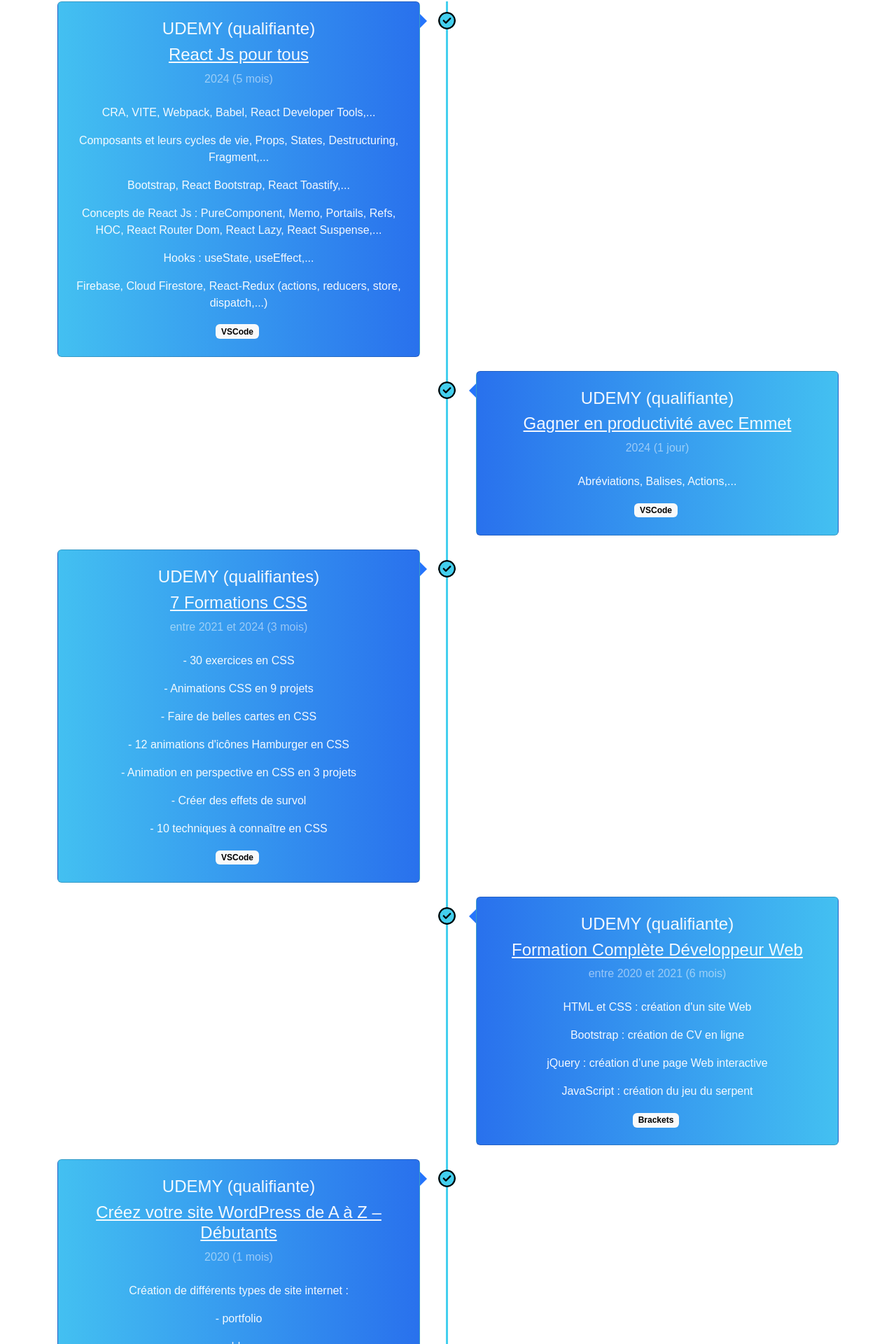
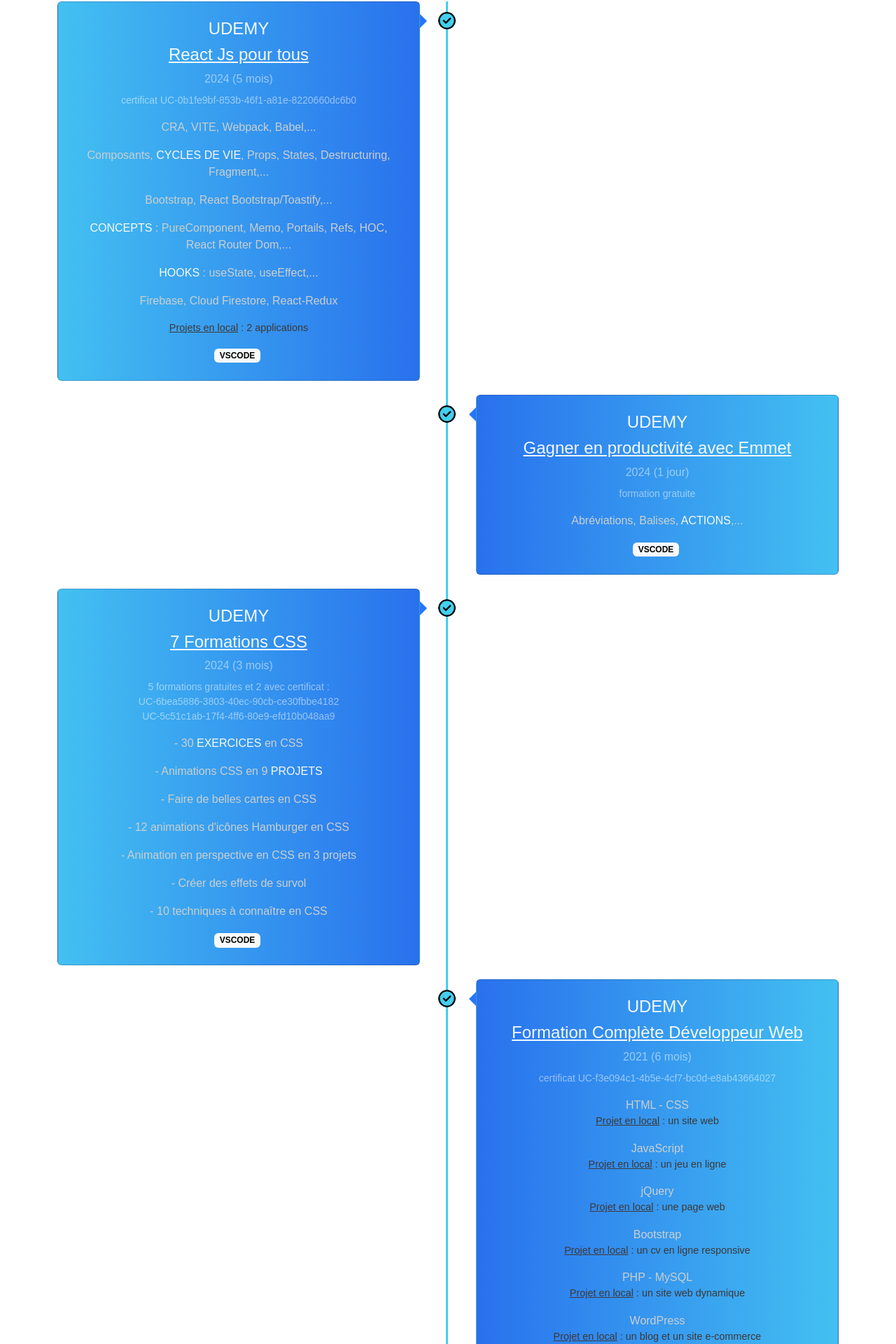
Before and after one commit to JessieB-pro/my-cv, a React (Vite) app: page /trainings in a window 1280 px wide. Shown: the part 202-2122 px from the top of the page at 70% size. Built offline with nearby package versions, Linux system fonts and the light colour scheme; no server answers; a web font is replaced by a local one.

Commit message:
many components updated

```diff
--- a/src/App.css
+++ b/src/App.css
@@ -63,21 +63,50 @@
     z-index: 1100;
 }
 
+#pop-up .bubble-title {
+    color: rgb(9, 9, 9);
+    margin: 6px 10px;
+    padding-bottom: 1.1rem;
+    font-size: clamp(1.1rem, 2.5vw, 1,3rem);
+    text-transform: uppercase;
+}
+
 #pop-up p {
     color: rgb(9, 9, 9);
     margin: 6px 10px;
     font-size: clamp(0.8rem, 2.5vw, 1rem);
 }
 
-#pop-up small {
-    color: rgb(93, 88, 88);
-    margin: 6px 10px;
-    font-size: clamp(0.6rem, 2.3vw, 0.8rem);
+#pop-up .blue-word {
+    text-shadow: 0px 1px 1px rgb(189, 183, 183);
+    color: rgb(61, 179, 252);
+    margin: 0 6px;
+    font-size: clamp(1.1rem, 2.5vw, 1.3rem);
+    text-transform: uppercase;
 }
 
 #pop-up p span {
     text-shadow: 0px 1px 1px rgb(189, 183, 183);
-    color: rgb(252, 83, 61);
+    color: rgb(235, 108, 79);
+    margin: 0 6px;
+    font-size: clamp(1rem, 2.5vw, 1.2rem);
+    text-transform: uppercase;
+}
+
+#pop-up .small-text {
+    font-size: clamp(0.7rem, 2.5vw, 0.9rem);
+}
+
+#pop-up .additional-text {
+    color: rgb(103, 103, 103);
+    font-size: clamp(0.7rem, 2.5vw, 0.9rem);
+}
+
+#pop-up .get-out-bubble {
+    color: rgb(93, 88, 88);
+    margin: 6px 20px 14px 20px;
+    padding-top: 12px;
+    font-size: clamp(0.6rem, 2.3vw, 0.8rem);
 }
 
 
@@ -265,6 +294,28 @@
 #trainings {
     padding-top: 50px;
     padding-bottom: 5px;
+}
+
+#trainings p {
+    color: #cacfd0;
+    font-size: clamp(1.1rem, 2.5vw, 1,3rem);
+}
+
+#trainings span {
+    color: #f8f9fa;
+    font-size: clamp(1.1rem, 2.5vw, 1,3rem);
+    text-transform: uppercase;
+}
+
+#trainings .projects {
+    font-size: 0.9rem;
+    color: #3e3838;
+}
+
+#span-hover:hover {
+    color: #f8f9fa;
+    font-size: clamp(1.1rem, 2.5vw, 1,3rem);
+    text-transform: uppercase;
 }
 
 /* The actual timeline (the vertical ruler) */
@@ -513,13 +564,13 @@
 }
 
 #corporateStyle {
-    color: rgb(41, 113, 237);
-    font-size: 20px;
+    color: #585555;
+    font-size: 18px;
 }
 
 .experiences h5 {
-    color: #585555;
-    font-size: 17px;
+    color: rgb(125, 127, 130);
+    font-size: 16px;
 }
 
 .experiences .badge-container {
--- a/src/components/Assets.jsx
+++ b/src/components/Assets.jsx
@@ -20,15 +20,15 @@
                 className="myBar"
                 label="Capacité d'adaptation"
               />
+                <ProgressBar
+                  now={progressOrgan}
+                  className="myBar"
+                  label="Travail d'équipe"
+                />
               <ProgressBar
                 now={progressTeam}
                 className="myBar"
                 label='Rigoureuse'
-              />
-              <ProgressBar
-                now={progressOrgan}
-                className="myBar"
-                label="Travail d'équipe"
               />
             </div>
           </div>
--- a/src/components/Footer.jsx
+++ b/src/components/Footer.jsx
@@ -11,7 +11,7 @@
 
             <div id="details" className="animate flash">
                 <p className='details'>
-                    <u>Pour me contacter</u> :
+                    <u>Me contacter</u> :
                 </p>
 
                 <div className='detailsEmail'>
--- a/src/components/PopUp.jsx
+++ b/src/components/PopUp.jsx
@@ -49,13 +49,13 @@
             id='pop-up'
             className="col-md-12 m-auto bg-white p-6"
           >
-            <p><u>Bienvenue dans ma bulle</u> !</p>
-            <p>Ceci n'est pas qu'une page très bleue mais mon cv que j'ai <span>codé avec React</span> en intégrant aussi une partie de mes <span>données stockées sur Cloud Firestore</span>,...
+            <p className="bubble-title"><u>Bienvenue dans ma bulle</u> !</p>
+            <p>Ceci n'est <span className="blue-word">pas qu'une page bleue</span> mais mon <span>CV</span> que j'ai <span>codé avec React</span> en intégrant aussi une partie de mes <span>données</ span> stockées <span>sur Cloud Firestore</span>,...
             </p>
             <p>J'ai ensuite <span>déployé</span> mon site sous mon <span>nom de domaine</span> via un <span>repo GitHub</span> et la plateforme <span>Cloudflare</span>.
             </p>
-            <p>Le tout avec une pincée d'humour et mes compétences en constante évolution !</p>
-            <small><u>Pour naviguer sur mon cv, cliquez en dehors de la bulle ou scrollez vers le bas !</u></small>
+            <p className="small-text">Le tout avec <span className="additional-text">mes compétences</span> en constante évolution et une <span className="additional-text">touche d'humour</span> !</p>
+            <p className="get-out-bubble"><u>Pour naviguer sur mon cv, cliquez en dehors de la bulle ou scrollez vers le bas !</u></p>
           </div>
         </div>
       )}
--- a/src/components/Presentation.jsx
+++ b/src/components/Presentation.jsx
@@ -14,7 +14,7 @@
           <h1>Bonjour,</h1>
           <h1 className='animate pulse'>Jessie Bagnéris</h1>
           <h2>De la bureautique à la <span>créativité</span>, j'ai codé ma nouvelle carrière en tant que :</h2>
-          <h3 className="animate flipInX">Développeuse Front-End React</h3>
+          <h3 className="animate flipInX">Développeuse Front-End</h3>
           <h2>Je recherche un poste/POEI/PMSMP.
             <br /><br />
             <span>Prête</span> à coder, <span>curieuse</span> et <span>motivée</span> parce que dans ce métier, on ne cesse jamais vraiment <span>d'apprendre</span> !
--- a/src/components/Skills.jsx
+++ b/src/components/Skills.jsx
@@ -43,15 +43,15 @@
                   </li>
 
                   <li>
-                    <img src={techG2} alt="hand check" />
-                    Ça facilite bien :
-                    <span><b> Bootstrap v5.3.3,</b> jQuery</span>
+                    <img src={techG3} alt="bubble heart" />
+                    J'en suis fan :
+                    <span><b> REACT</b></span>
                   </li>
 
                   <li>
-                    <img src={techG3} alt="bubble heart" />
-                    J'en suis fan :
-                    <span><b> REACT v18.3.1 </b>et React Bootstrap/Router Dom/Redux</span>
+                    <img src={techG2} alt="hand check" />
+                    Ça facilite bien :
+                    <span><b> Bootstrap,</b> jQuery</span>
                   </li>
 
                   <li>
@@ -87,7 +87,7 @@
                   <li>
                     <img src={techG8} alt="chemistry test" />
                     J'ai aussi testé :
-                    <span><b> WordPress, </b>PHP 7</span>
+                    <span><b> WordPress, </b>PHP</span>
                   </li>
                 </ul>
               </div>
--- a/src/components/Trainings.jsx
+++ b/src/components/Trainings.jsx
@@ -13,15 +13,17 @@
             <div className="timeline-4 left-4">
               <MDBCard className="gradient-custom">
                 <MDBCardBody className="p-4">
-                  <h4>UDEMY (qualifiante)</h4>
+                  <h4>UDEMY</h4>
                   <h4 className="text-decoration-underline">React Js pour tous</h4>
-                  <p className="medium text-white-50 mb-4">2024 (5 mois)</p>
-                  <p>CRA, VITE, Webpack, Babel, React Developer Tools,...</p>
-                  <p>Composants et leurs cycles de vie, Props, States, Destructuring, Fragment,...</p>
-                  <p>Bootstrap, React Bootstrap, React Toastify,...</p>
-                  <p>Concepts de React Js : PureComponent, Memo, Portails, Refs, HOC, React Router Dom, React Lazy, React Suspense,...</p>
-                  <p>Hooks : useState, useEffect,...</p>
-                  <p>Firebase, Cloud Firestore, React-Redux (actions, reducers, store, dispatch,...)</p>
+                  <p className="medium text-white-50 mb-2">2024 (5 mois)</p>
+                  <p className="small text-white-50 mb-3">certificat UC-0b1fe9bf-853b-46f1-a81e-8220660dc6b0</p>
+                  <p>CRA, VITE, Webpack, Babel,...</p>
+                  <p>Composants, <span>Cycles de vie</span>, Props, States, Destructuring, Fragment,...</p>
+                  <p>Bootstrap, React Bootstrap/Toastify,...</p>
+                  <p><span>Concepts</span> : PureComponent, Memo, Portails, Refs, HOC, React Router Dom,...</p>
+                  <p><span>Hooks</span> : useState, useEffect,...</p>
+                  <p>Firebase, Cloud Firestore, React-Redux</p>
+                  <p className="projects"><u>Projets en local</u> : 2 applications</p>
                   <MDBBadge className="text-black mb-0 me-1" color="light">
                     VSCode
                   </MDBBadge>
@@ -31,11 +33,12 @@
             <div className="timeline-4 right-4">
               <MDBCard className="gradient-custom-4">
                 <MDBCardBody className="p-4">
-                  <h4>UDEMY (qualifiante)</h4>
+                  <h4>UDEMY</h4>
                   <h4 className="text-decoration-underline">Gagner en productivité avec Emmet</h4>
-                  <p className="medium text-white-50 mb-4">2024 (1 jour)</p>
+                  <p className="medium text-white-50 mb-2">2024 (1 jour)</p>
+                  <p className="small text-white-50 mb-3">formation gratuite</p>
                   <p>
-                    Abréviations, Balises, Actions,...
+                    Abréviations, Balises, <span>Actions</span>,...
                   </p>
                   <MDBBadge className="text-black mb-0 me-1" color="light">
                     VSCode
@@ -47,11 +50,17 @@
             <div className="timeline-4 left-4">
               <MDBCard className="gradient-custom">
                 <MDBCardBody className="p-4">
-                  <h4>UDEMY (qualifiantes)</h4>
+                  <h4>UDEMY</h4>
                   <h4 className="text-decoration-underline">7 Formations CSS</h4>
-                  <p className="medium text-white-50 mb-4">entre 2021 et 2024 (3 mois)</p>
-                  <p>- 30 exercices en CSS</p>
-                  <p>- Animations CSS en 9 projets</p>
+                  <p className="medium text-white-50 mb-2">2024 (3 mois)</p>
+                  <p className="small text-white-50 mb-3">5 formations gratuites et 2 avec certificat :
+                    <br />
+                    UC-6bea5886-3803-40ec-90cb-ce30fbbe4182
+                    <br />
+                    UC-5c51c1ab-17f4-4ff6-80e9-efd10b048aa9
+                  </p>
+                  <p>- 30 <span>exercices</span> en CSS</p>
+                  <p>- Animations CSS en 9 <span>projets</span></p>
                   <p>- Faire de belles cartes en CSS</p>
                   <p>- 12 animations d'icônes Hamburger en CSS</p>
                   <p>- Animation en perspective en CSS en 3 projets</p>
@@ -66,13 +75,29 @@
             <div className="timeline-4 right-4">
               <MDBCard className="gradient-custom-4">
                 <MDBCardBody className="p-4">
-                  <h4>UDEMY (qualifiante)</h4>
+                  <h4>UDEMY</h4>
                   <h4 className="text-decoration-underline">Formation Complète Développeur Web</h4>
-                  <p className="medium text-white-50 mb-4">entre 2020 et 2021 (6 mois)</p>
-                  <p>HTML et CSS : création d'un site Web</p>
-                  <p>Bootstrap : création de CV en ligne</p>
-                  <p>jQuery : création d’une page Web interactive</p>
-                  <p>JavaScript : création du jeu du serpent</p>
+                  <p className="medium text-white-50 mb-2">2021 (6 mois)</p>
+                  <p className="small text-white-50 mb-3">certificat UC-f3e094c1-4b5e-4cf7-bc0d-e8ab43664027</p>
+
+                  <p id="span-hover" className="mb-0">HTML - CSS</p>
+                  <p className="projects"><u>Projet en local</u> : un site web</p>
+
+                  <p id="span-hover" className="mb-0">JavaScript</p>
+                  <p className="projects"><u>Projet en local</u> : un jeu en ligne</p>
+
+                  <p id="span-hover" className="mb-0">jQuery</p>
+                  <p className="projects"><u>Projet en local</u> : une page web</p>
+
+                  <p id="span-hover" className="mb-0">Bootstrap</p>
+                  <p className="projects"><u>Projet en local</u> : un cv en ligne responsive</p>
+
+                  <p id="span-hover" className="mb-0">PHP - MySQL</p>
+                  <p className="projects"><u>Projet en local</u> : un site web dynamique</p>
+
+                  <p id="span-hover" className="mb-0">WordPress</p>
+                  <p className="projects"><u>Projet en local</u> : un blog et un site e-commerce</p>
+
                   <MDBBadge className="text-black mb-0 me-1" color="light">
                     Brackets
                   </MDBBadge>
@@ -83,14 +108,12 @@
             <div className="timeline-4 left-4">
               <MDBCard className="gradient-custom">
                 <MDBCardBody className="p-4">
-                  <h4>UDEMY (qualifiante)</h4>
+                  <h4>UDEMY</h4>
                   <h4 className="text-decoration-underline">Créez votre site WordPress de A à Z – Débutants</h4>
-                  <p className="medium text-white-50 mb-4">2020 (1 mois)</p>
-                  <p>Création de différents types de site internet :</p>
-                  <p>- portfolio</p>
-                  <p>- blog</p>
-                  <p>- business</p>
-                  <p>- e-commerce</p>
+                  <p className="medium text-white-50 mb-2">2020 (1 mois)</p>
+                  <p className="small text-white-50 mb-3">certificat UC-bf5c9c99-48e3-4aaf-8ac1-00120810d660</p>
+                  <p>Création de <span>site internet</span></p>
+                  <p className="projects"><u>Projets en local</u> : sites portfolio, business, blog, e-commerce</p>
                   <MDBBadge className="text-black mb-0 me-1" color="light">
                     WordPress
                   </MDBBadge>
@@ -100,12 +123,12 @@
             <div className="timeline-4 right-4">
               <MDBCard className="gradient-custom-4">
                 <MDBCardBody className="p-4">
-                  <h4>S.E.P.T. Blagnac (qualifiante)</h4>
+                  <h4>S.E.P.T. Blagnac</h4>
                   <h4 className="text-decoration-underline">Assistante Tertiaire</h4>
                   <p className="medium text-white-50 mb-4">2008 (3 mois)</p>
-                  <p>Perfectionnement dans les domaines de :</p>
-                  <p>- la bureautique</p>
-                  <p>- la communication écrite et orale</p>
+                  <p className="mb-2">Perfectionnement dans les domaines de :</p>
+                  <p className="mb-2">- la <span>bureautique</span></p>
+                  <p className="mb-2">- la communication écrite et orale</p>
                   <p>- l'organisation administrative</p>
                   <MDBBadge className="text-black mb-0 me-1" color="light">
                     Word
@@ -123,9 +146,9 @@
             <div className="timeline-4 left-4">
               <MDBCard className="gradient-custom">
                 <MDBCardBody className="p-4">
-                  <h4>LEGTA Auzeville (diplômante)</h4>
+                  <h4>LEGTA Auzeville</h4>
                   <h4 className="text-decoration-underline">BTSA</h4>
-                  <p className="medium text-white-50 mb-4">2005 </p>
+                  <p className="medium text-white-50 mb-4">2005 (2 ans)</p>
                   <p>Technologies Végétales</p>
                   <MDBBadge className="text-black mb-0 me-1" color="light">
                     Word
```
Also changed, not shown: src/components/Experiences.jsx (+31 -79 lines), 1 other file (tests, documents, lock files or other folders).
